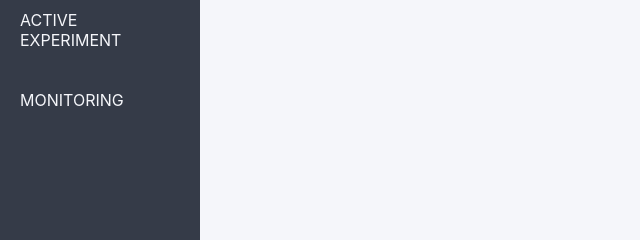
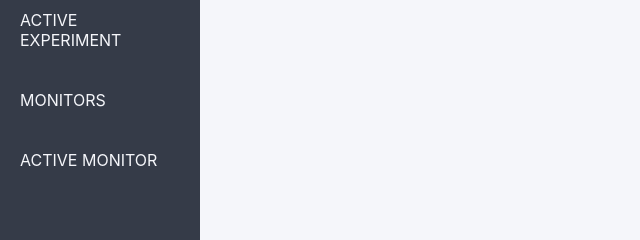
Before and after one commit to OyvindSabo/truss-simulation, a React (Create React App) app in the folder front-end/: page /experiments in a window 1280 px wide. Shown: the part 250-490 px from the top of the page, without its empty margins (0-640 px from the left). Built offline with nearby package versions, Linux system fonts and the light colour scheme.

Commit message:
Add View to the end of all view name to prevent name collision with models

```diff
--- a/front-end/src/index.tsx
+++ b/front-end/src/index.tsx
@@ -2,17 +2,18 @@ import React from 'react';
 import ReactDOM from 'react-dom';
 import './index.css';
 import * as serviceWorker from './serviceWorker';
-import Home from './views/home/Home';
-import Structures from './views/structures/Structures';
+import HomeView from './views/homeView/HomeView';
+import StructuresView from './views/structuresView/StructuresView';
 import StructureView from './views/structureView/StructureView';
-import Experiments from './views/experiments/Experiments';
+import ExperimentsView from './views/experimentsView/ExperimentsView';
 import ExperimentView from './views/experimentView/ExperimentView';
+import MonitorsView from './views/monitorsView/MonitorsView';
+import MonitorView from './views/monitorView/MonitorView';
 import Navigator from './components/navigator/Navigator';
 import { createBrowserHistory } from 'history';
 import MainContainer from './components/mainContainer/MainContainer';
 import View from './components/view/View';
 import { Router } from 'react-router-dom';
-import Monitoring from './views/monitoring/Monitoring';
 import { state } from './state';
 
 const history = createBrowserHistory();
@@ -21,7 +22,7 @@ const views = [
     path: '/',
     getPath: () => '/',
     label: 'HOME',
-    component: Home,
+    component: HomeView,
     exact: true,
     strict: false,
   },
@@ -29,7 +30,7 @@ const views = [
     path: '/structures/',
     getPath: () => '/structures/',
     label: 'STRUCTURES',
-    component: Structures,
+    component: StructuresView,
     exact: true,
     strict: false,
   },
@@ -45,7 +46,7 @@ const views = [
     path: '/experiments/',
     getPath: () => '/experiments/',
     label: 'EXPERIMENTS',
-    component: Experiments,
+    component: ExperimentsView,
     exact: true,
     strict: false,
   },
@@ -58,10 +59,18 @@ const views = [
     strict: false,
   },
   {
-    path: '/monitoring/:monitoringId/',
-    getPath: () => `/monitoring/${state.getSelectedMonitorId()}/`,
-    label: 'MONITORING',
-    component: Monitoring,
+    path: '/monitors/',
+    getPath: () => `/monitors/`,
+    label: 'MONITORS',
+    component: MonitorsView,
+    exact: true,
+    strict: false,
+  },
+  {
+    path: '/monitors/:monitorId/',
+    getPath: () => `/monitors/${state.getSelectedMonitorId()}/`,
+    label: 'ACTIVE MONITOR',
+    component: MonitorView,
     exact: true,
     strict: false,
   },
--- a/front-end/src/views/experiments/Experiments.tsx
+++ /dev/null
@@ -1,5 +0,0 @@
-import React from 'react';
-
-const Experiments = () => <h1>Experiments</h1>;
-
-export default Experiments;
--- /dev/null
+++ b/front-end/src/views/experimentsView/ExperimentsView.tsx
@@ -0,0 +1,5 @@
+import React from 'react';
+
+const ExperimentsView = () => <h1>Experiments</h1>;
+
+export default ExperimentsView;
--- a/front-end/src/views/home/Home.tsx
+++ /dev/null
@@ -1,5 +0,0 @@
-import React from 'react';
-
-const Home = () => <h1>Home</h1>;
-
-export default Home;
--- /dev/null
+++ b/front-end/src/views/homeView/HomeView.tsx
@@ -0,0 +1,5 @@
+import React from 'react';
+
+const HomeView = () => <h1>Home</h1>;
+
+export default HomeView;
--- /dev/null
+++ b/front-end/src/views/monitorView/MonitorView.tsx
@@ -0,0 +1,5 @@
+import React from 'react';
+
+const MonitorView = () => <h1>Monitor</h1>;
+
+export default MonitorView;
--- a/front-end/src/views/monitoring/Monitoring.tsx
+++ /dev/null
@@ -1,5 +0,0 @@
-import React from 'react';
-
-const Monitoring = () => <h1>Monitoring</h1>;
-
-export default Monitoring;
--- /dev/null
+++ b/front-end/src/views/monitorsView/MonitorsView.tsx
@@ -0,0 +1,5 @@
+import React from 'react';
+
+const MonitorsView = () => <h1>Monitor</h1>;
+
+export default MonitorsView;
--- a/front-end/src/views/structures/Structures.tsx
+++ b/front-end/src/views/structuresView/StructuresView.tsx
@@ -10,7 +10,7 @@ import Structure from '../../models/structure/Structure';
 import { HINT_OF_PENSIVE } from '../../constants/theme/colors';
 import { IMAGE_SPACING } from '../../constants/config/sizes';
 
-const Structures: React.FunctionComponent<RouteComponentProps> = ({
+const StructuresView: React.FunctionComponent<RouteComponentProps> = ({
   history,
 }) => {
   const [shouldDisplayModal, setShouldDisplayModal] = useState<boolean>(false);
@@ -76,4 +76,4 @@ const Structures: React.FunctionComponent<RouteComponentProps> = ({
   );
 };
 
-export default withRouter(Structures);
+export default withRouter(StructuresView);
```
